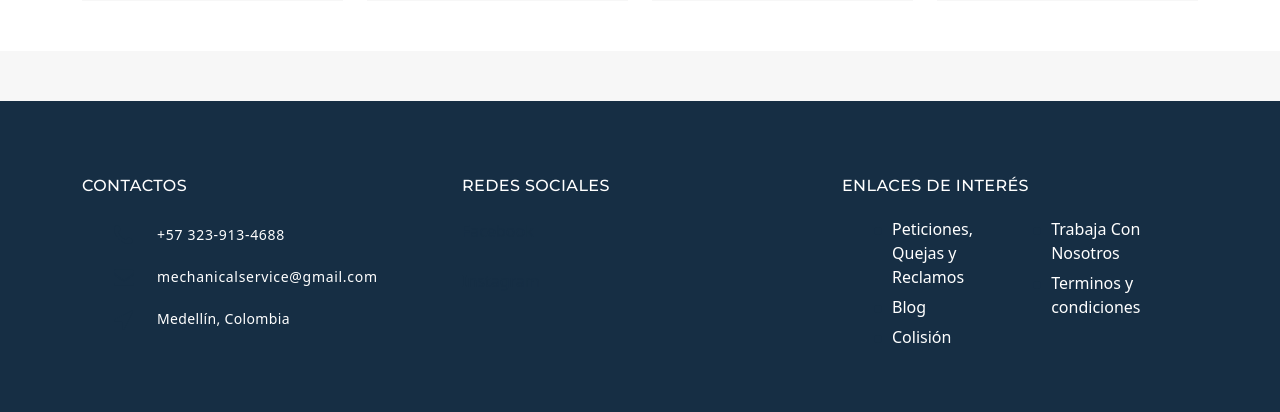
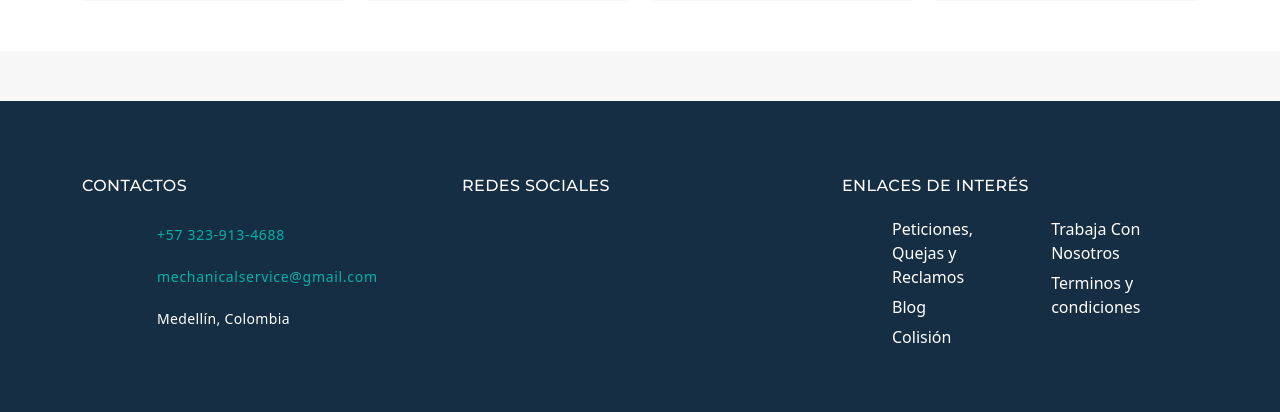
Before and after one commit to Alexnander0809/Mechanical-express, a Django app: page / in a window 1280 px wide. Shown: the part 4898-5310 px from the top of the page. Run offline with Django 5.2, Linux system fonts and the light colour scheme; some libraries are stand-ins or nearby versions.

Commit message:
se cambio color

```diff
--- a/mechanical_express/Templates/Inc/footer.html
+++ b/mechanical_express/Templates/Inc/footer.html
@@ -12,19 +12,19 @@
                         <li>
                             <div class="unit">
                             <div class="unit-left"><span class="icon fa fa-phone"></span></div>
-                            <div class="unit-body"><a class="link-phone" href="tel:#" style="text-decoration: none;">+57 323-913-4688</a></div>
+                            <div class="unit-body"><a class="link-phone" href="tel:#" style="text-decoration: none; color: #01b3a7;">+57 323-913-4688</a></div>
                             </div>
                         </li>
                         <li>
                             <div class="unit">
                             <div class="unit-left"><span class="icon fa fa-envelope"></span></div>
-                            <div class="unit-body"><a class="link-aemail" href="mailto:#" style="text-decoration: none;">mechanicalservice@gmail.com</a></div>
+                            <div class="unit-body"><a class="link-aemail" href="mailto:#" style="text-decoration: none; color: #01b3a7;">mechanicalservice@gmail.com</a></div>
                             </div>
                         </li>
                         <li>
                             <div class="unit">
                             <div class="unit-left"><span class="icon fa fa-location-arrow"></span></div>
-                            <div class="unit-body"><a class="link-location" href="#" style="text-decoration: none;">Medellín, Colombia</a></div>
+                            <div class="unit-body"><a class="link-location" href="#" style="text-decoration: none; ">Medellín, Colombia</a></div>
                             </div>
                         </li>
                         </ul>
```
